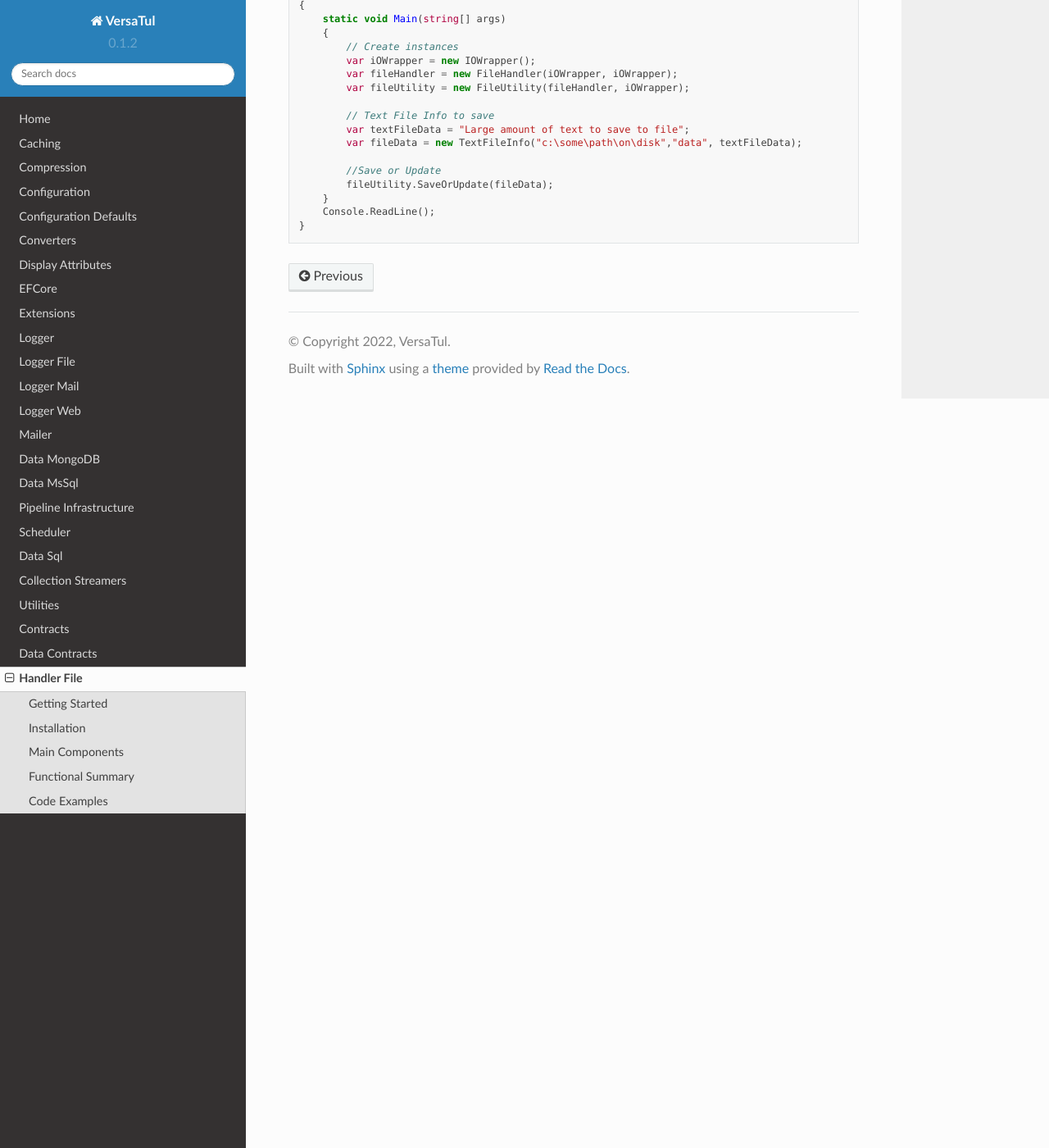
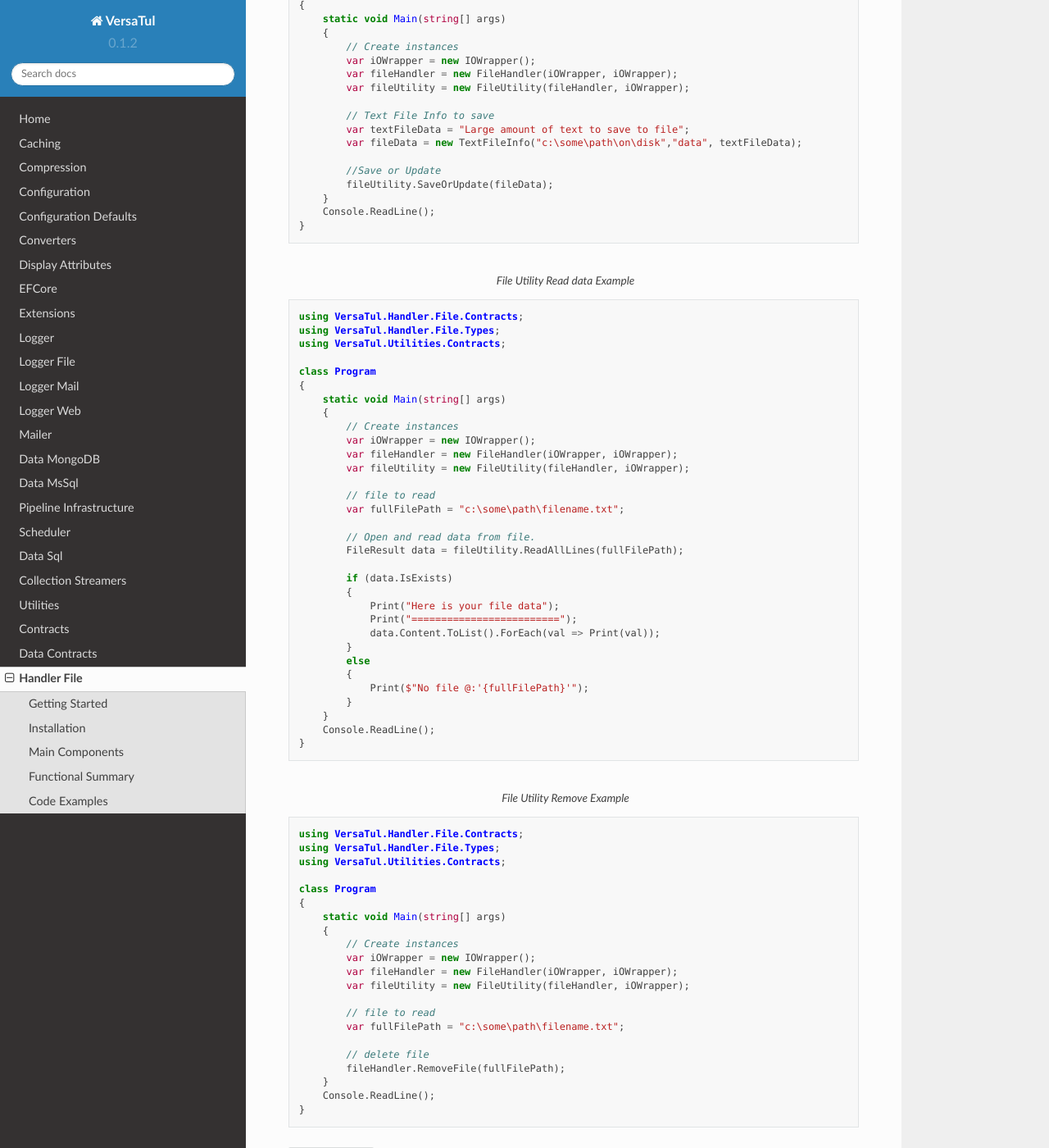
Before and after one commit to BjornWilliams/DocsVersaTul, a Sphinx documentation site: the page built from docs/source/handler-file.rst, in a window 1280 px wide and 1400 px high, scrolled down 2367 px. Shown: the whole window at 82% size. Built offline with Sphinx 7.4.7 and the Read the Docs theme 2.0.0, drawn with Linux system fonts in a browser that asks for light colours.

Commit message:
Update handler-file.rst

```diff
--- a/docs/source/handler-file.rst
+++ b/docs/source/handler-file.rst
@@ -85,3 +85,64 @@ Code Examples
         }
         Console.ReadLine();
     }
+
+.. code-block:: c#
+    :caption: File Utility Read data Example
+
+    using VersaTul.Handler.File.Contracts;
+    using VersaTul.Handler.File.Types;
+    using VersaTul.Utilities.Contracts;
+
+    class Program
+    {
+        static void Main(string[] args)
+        {
+            // Create instances
+            var iOWrapper = new IOWrapper();
+            var fileHandler = new FileHandler(iOWrapper, iOWrapper);
+            var fileUtility = new FileUtility(fileHandler, iOWrapper);
+
+            // file to read
+            var fullFilePath = "c:\some\path\filename.txt";
+
+            // Open and read data from file.
+            FileResult data = fileUtility.ReadAllLines(fullFilePath);
+
+            if (data.IsExists)
+            {
+                Print("Here is your file data");
+                Print("=========================");
+                data.Content.ToList().ForEach(val => Print(val));
+            }
+            else
+            {
+                Print($"No file @:'{fullFilePath}'");
+            }
+        }
+        Console.ReadLine();
+    }
+
+.. code-block:: c#
+    :caption: File Utility Remove Example
+
+    using VersaTul.Handler.File.Contracts;
+    using VersaTul.Handler.File.Types;
+    using VersaTul.Utilities.Contracts;
+
+    class Program
+    {
+        static void Main(string[] args)
+        {
+            // Create instances
+            var iOWrapper = new IOWrapper();
+            var fileHandler = new FileHandler(iOWrapper, iOWrapper);
+            var fileUtility = new FileUtility(fileHandler, iOWrapper);
+
+            // file to read
+            var fullFilePath = "c:\some\path\filename.txt";
+
+            // delete file
+            fileHandler.RemoveFile(fullFilePath);
+        }
+        Console.ReadLine();
+    }
```
